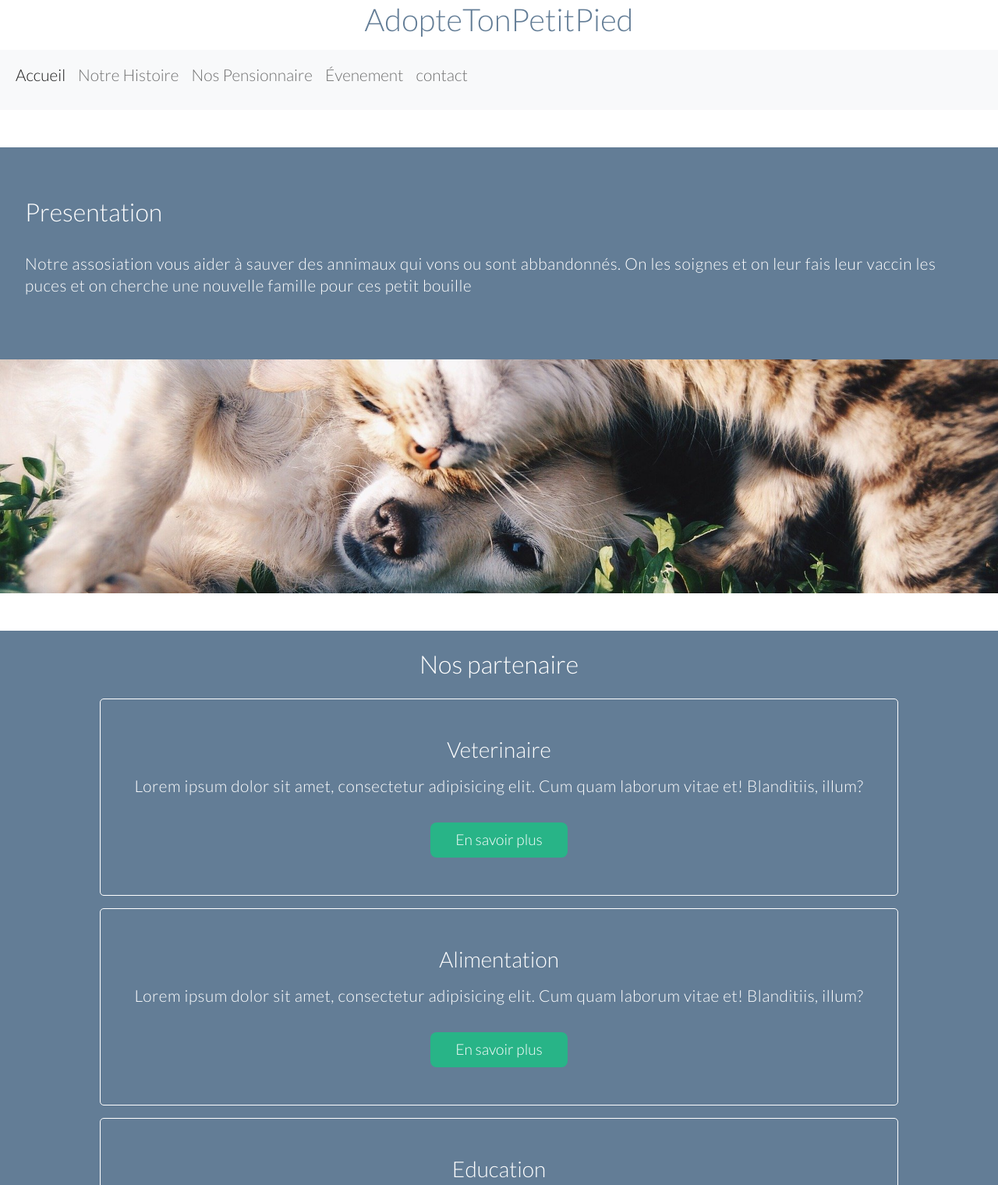
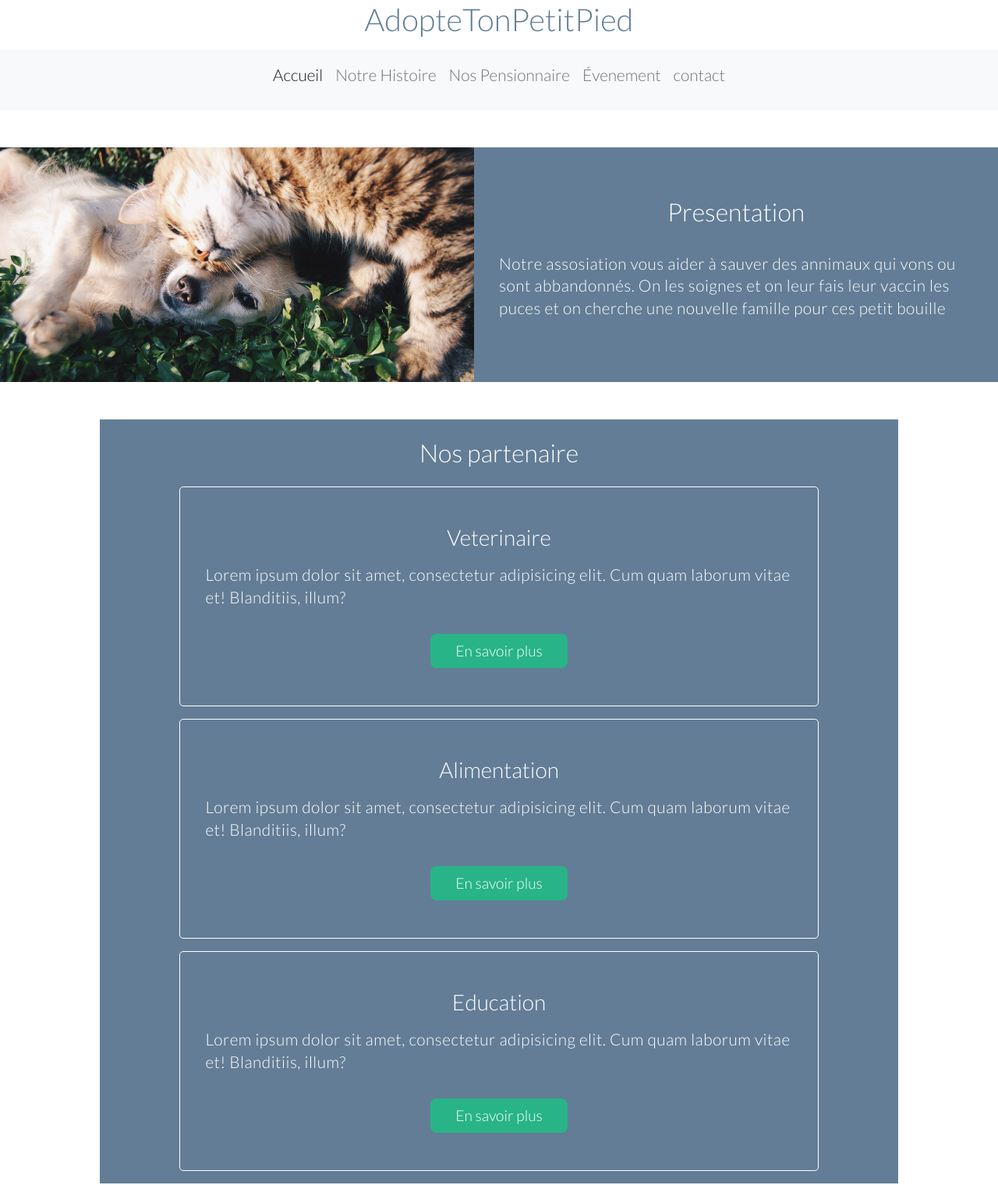
Before and after one commit to littleFootDev/adopteTonPetitPied, a plain HTML site: page index.html in a window 1280 px wide. Shown: the top 1520 px of the page at 78% size. Drawn offline with nearby package versions, Linux system fonts and the light colour scheme.

Commit message:
Addition of css for the desctop

```diff
--- a/index.html
+++ b/index.html
@@ -24,7 +24,7 @@
                 <button class="navbar-toggler"type="button" data-bs-toggle="collapse" data-bs-target="#navbarSupportedContent" aria-controls="navbarSupportedContent" aria-expanded="false" aria-label="Toggle navigation">
                     <span class="navbar-toggler-icon"></span>
                 </button>
-                <div class="collapse navbar-collapse" id="navbarSupportedContent">
+                <div class="collapse navbar-collapse navigation" id="navbarSupportedContent">
                     <ul class="navbar-nav mb-2">
                         <li class="nav-item">
                             <a href="index.html" class="nav-link active animation">Accueil</a>
--- a/style.css
+++ b/style.css
@@ -1,4 +1,4 @@
-/* commun */
+/* Commun */
 * ::before ::after {
   margin: 0;
   padding: 0;
@@ -33,7 +33,7 @@ body {
 .animation:hover::after {
   width: 100%;
 }
-/* Home page */
+/* Home Page Mobile*/
 .content-logo {
   display: flex;
   justify-content: center;
@@ -44,23 +44,8 @@ h1 a {
   text-decoration: none;
   color: #637d96;
 }
-/* h1::after {
-  content: "";
-  display: block;
-  width: 0;
-  margin: 2px auto 0 auto;
-  height: 4px;
-  border-radius: 2px;
-  background: #000;
-  transition: all 0.5s ease-out;
-}
-h1:hover::after {
-  width: 100%;
-} */
 .nav-link {
   font-size: 1.3rem;
-}
-.nav-link::after {
 }
 .content-presentation {
   display: flex;
@@ -78,7 +63,7 @@ h1:hover::after {
   padding: 4rem 2rem;
   display: flex;
   flex-direction: column;
-  justify-content: center;
+  align-items: center;
   background: #637d96;
   color: #fff;
 }
@@ -142,3 +127,30 @@ footer {
 footer p {
   font-size: 1.3rem;
 }
+/* Home Page Desctops */
+@media screen and (min-width: 768px) {
+  .navigation {
+    display: flex;
+    justify-content: center;
+    align-items: center;
+  }
+  .content-presentation {
+    flex-flow: row nowrap;
+    min-width: 60rem;
+  }
+  .presentation-img {
+    flex: 1;
+  }
+  .presentation-txt {
+    flex: 1;
+    justify-content: center;
+  }
+  .content-partenaire {
+    width: 80%;
+    margin: auto;
+  }
+  footer {
+    padding: 1rem;
+    font-size: 1rem;
+  }
+}
```
